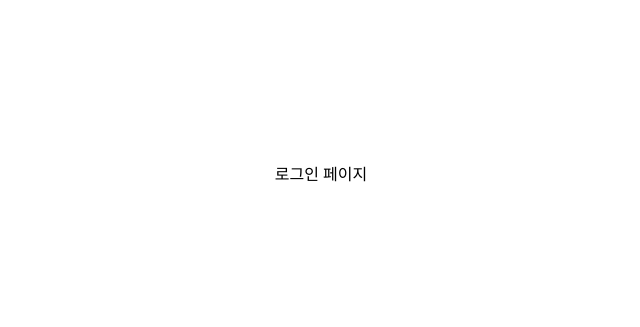
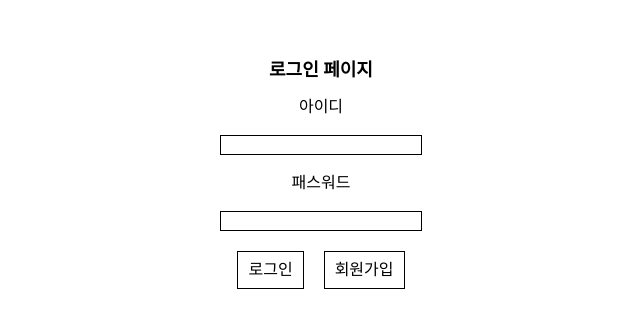
Before and after one commit to ChanghwanK/yeo-un, a React (Create React App) app in the folder client/: page /login in a window 1280 px wide. Shown: the part 225-552 px from the top of the page, without its empty margins (319-959 px from the left). Built offline with nearby package versions, Linux system fonts and the light colour scheme.

Commit message:
[Client] Add Login Page
Add Login Page Only View

```diff
--- a/client/src/pages/LoginPage.js
+++ b/client/src/pages/LoginPage.js
@@ -2,14 +2,48 @@ import React from 'react';
 import styled from 'styled-components';
 
 const LoginPage = () => {
-  return <Container>로그인 페이지</Container>;
+  return (
+    <Container>
+      <HeaderText>로그인 페이지</HeaderText>
+      <p>아이디</p>
+      <Input />
+      <p>패스워드</p>
+      <Input />
+      <div>
+        <Button>로그인</Button>
+        <Button>회원가입</Button>
+      </div>
+    </Container>
+  );
 };
 
 const Container = styled.div`
   display: flex;
+  flex-direction: column;
   height: 100vh;
   justify-content: center;
   align-items: center;
+
+  p {
+    margin: 10px;
+  }
+`;
+
+const Input = styled.input`
+  border: 1px solid black;
+  margin: 10px;
+`;
+
+const Button = styled.button`
+  border: 1px solid black;
+  cursor: pointer;
+  margin: 10px;
+  padding: 10px;
+`;
+
+const HeaderText = styled.p`
+  font-size: 18px;
+  font-weight: 600;
 `;
 
 export default LoginPage;
```
